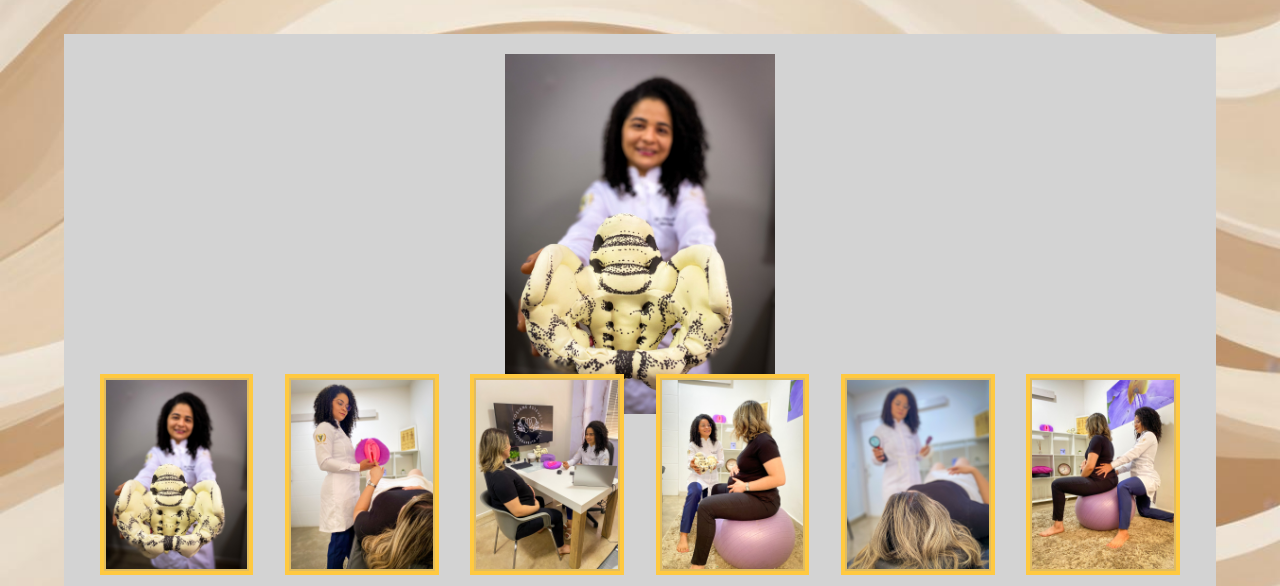
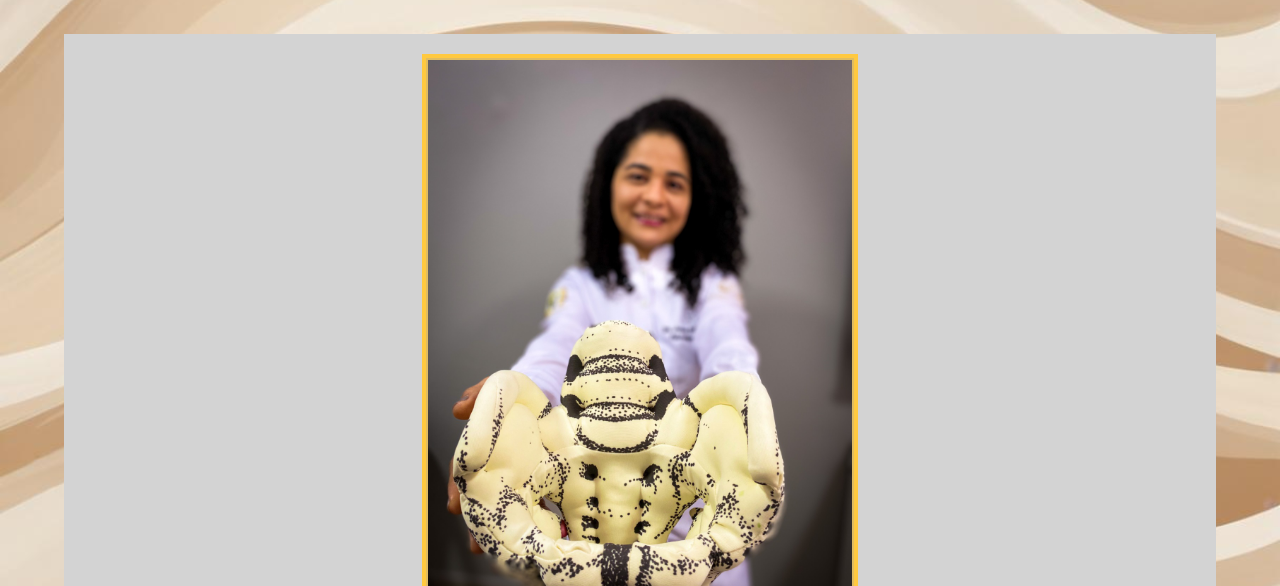
Before and after one commit to 1-GVS-1/Saude-Pelvica, a plain HTML site: page index.html in a window 1280 px wide. Shown: the part 214-800 px from the top of the page. Drawn offline with Linux system fonts and the light colour scheme.

Commit message:
Update Style.css

```diff
--- a/CSS/Style.css
+++ b/CSS/Style.css
@@ -148,9 +148,12 @@ footer{
 }
 
 .mySlides {
+  border: 4px solid var(--Bordas);
+  padding: 2px;
+  background-color: var(--Bordas_s);
   margin: auto;
-  height: 45vh;
-  width: auto;
+  height: 75vh;
+  width: 34vw;
   display: none;
   margin-bottom: 10px;
 }
```
